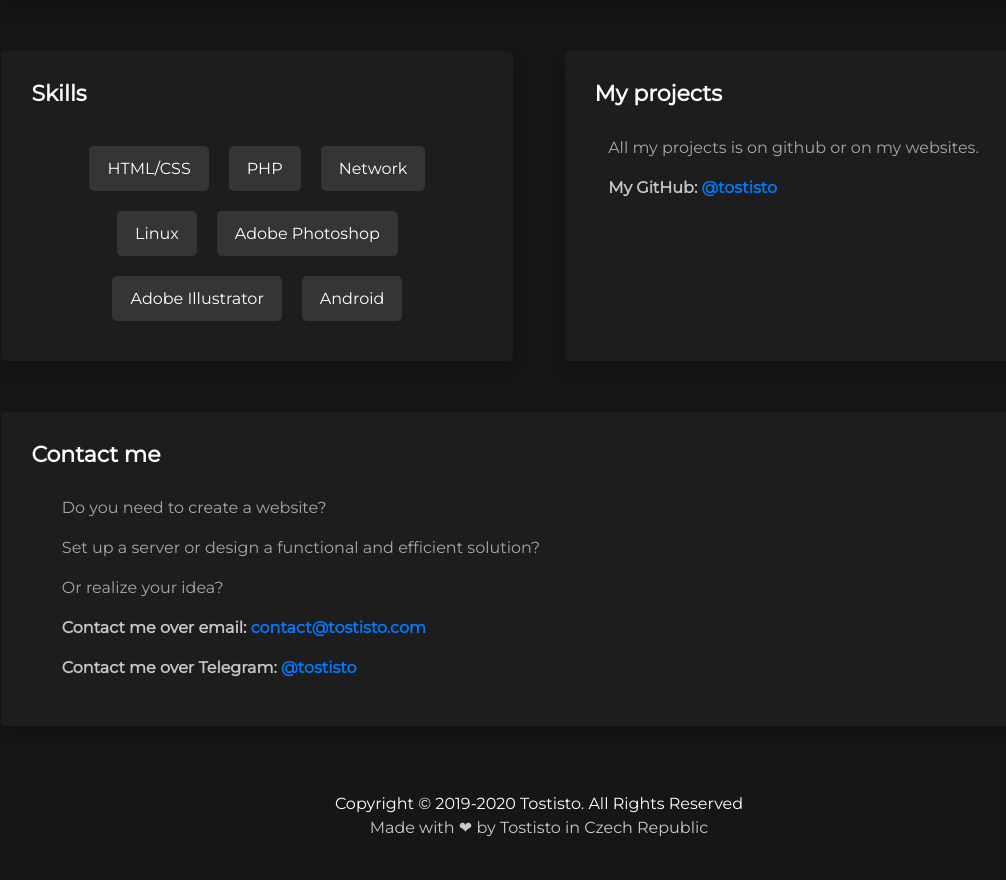
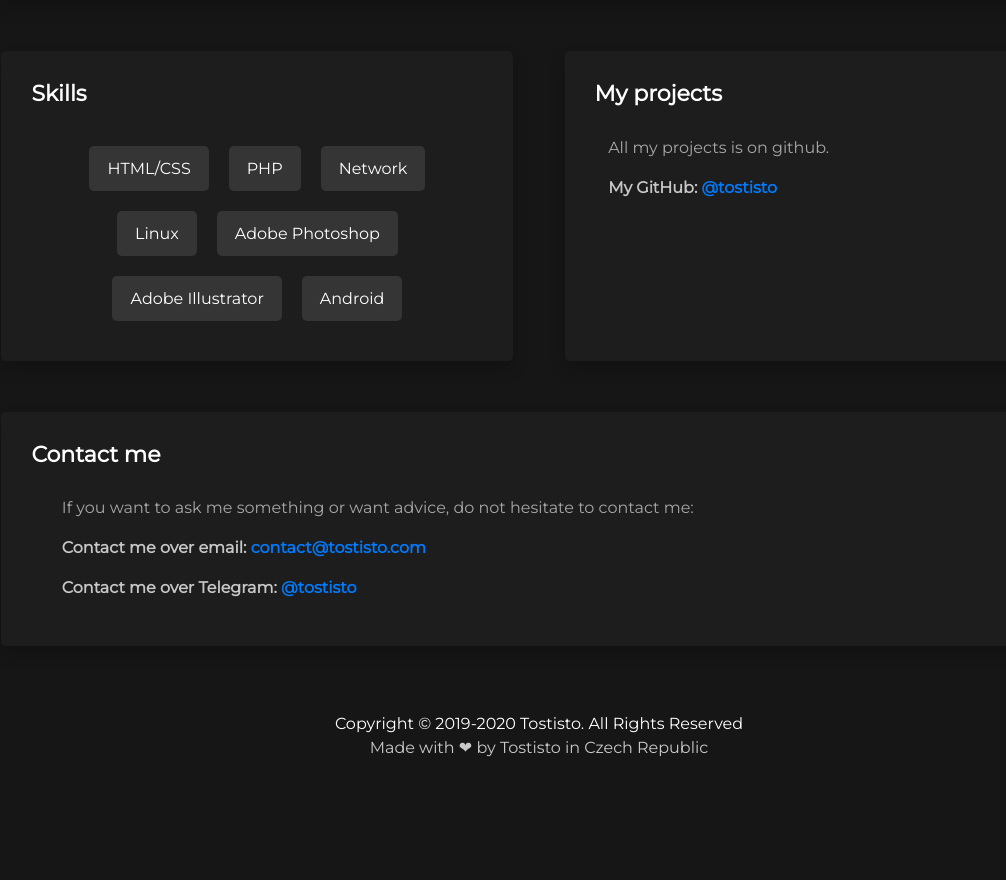
Before and after one commit to BIGLelek/tostisto.github.io, a plain HTML site: page index.html in a window 1280 px wide. Shown: the part 1020-1900 px from the top of the page, without its empty margins (101-1107 px from the left). After the commit the page ends 1820 px from the top, so only its background shows below. Drawn offline with nearby package versions, Linux system fonts and the light colour scheme.

Commit message:
Add files via upload

```diff
--- a/index.html
+++ b/index.html
@@ -46,16 +46,14 @@
   <!-- Download -->
     <article>
       <h2>My projects</h2>
-      <p>All my projects is on github or on my websites.</p>
+      <p>All my projects is on github.</p>
       <p><span style="font-weight: bold; color: rgb(199, 199, 199);">My GitHub: <a href="https://github.com/Tostisto">@tostisto</a></span></p>
     </article>
 
   <!-- Contact -->
     <article class="full">
       <h2>Contact me</h2>
-      <p>Do you need to create a website?</p>
-      <p>Set up a server or design a functional and efficient solution?</p>
-      <p>Or realize your idea?</p>
+      <p>If you want to ask me something or want advice, do not hesitate to contact me:</p>
       <p><span style="font-weight: bold; color: rgb(199, 199, 199);">Contact me over email: <a href="mailto:contact@tostisto.com">contact@tostisto.com</a></span></p>
       <p><span style="font-weight: bold; color: rgb(199, 199, 199);">Contact me over Telegram: <a href="https://t.me/tostisto" target="blank">@tostisto</a></span></p>
     </article>
```
